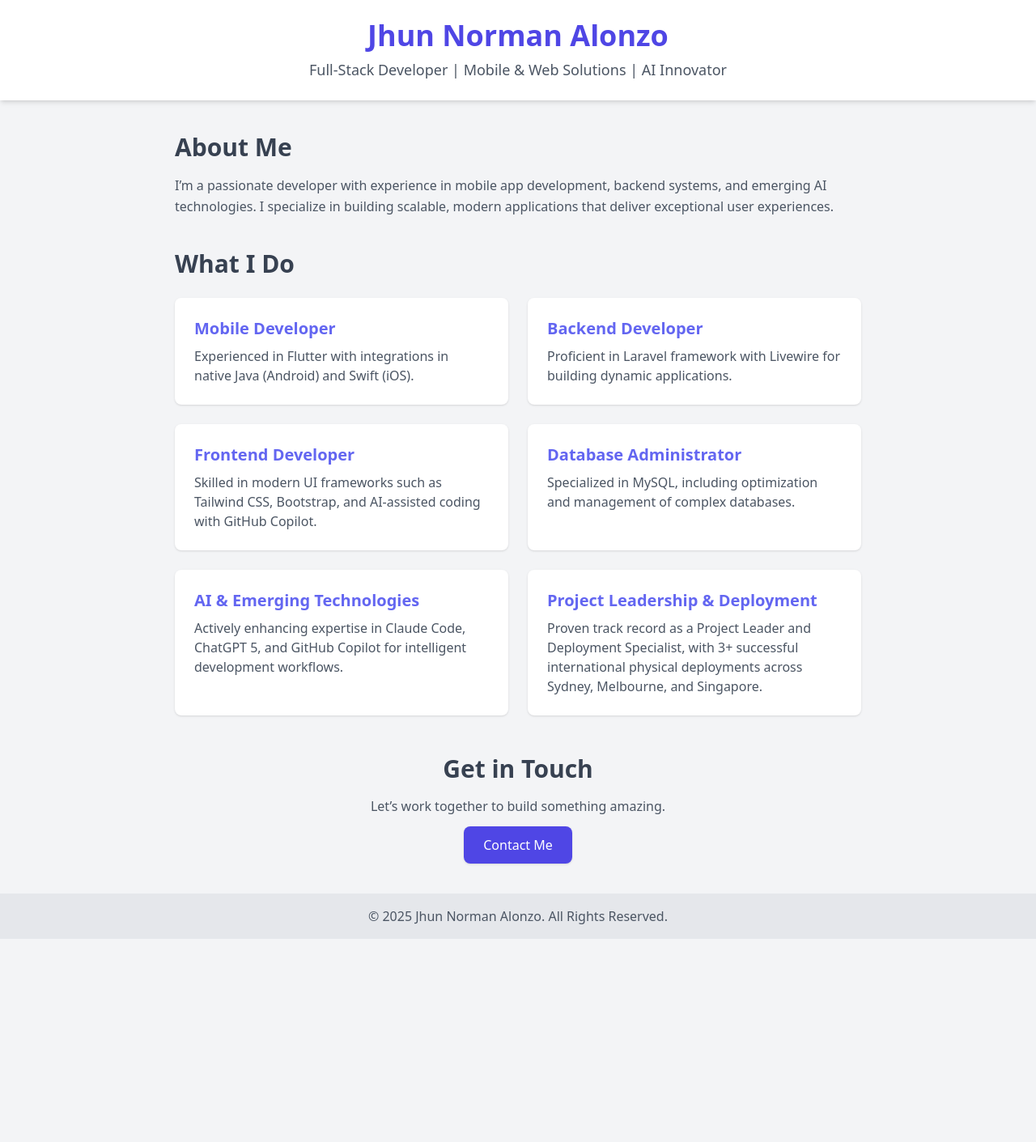
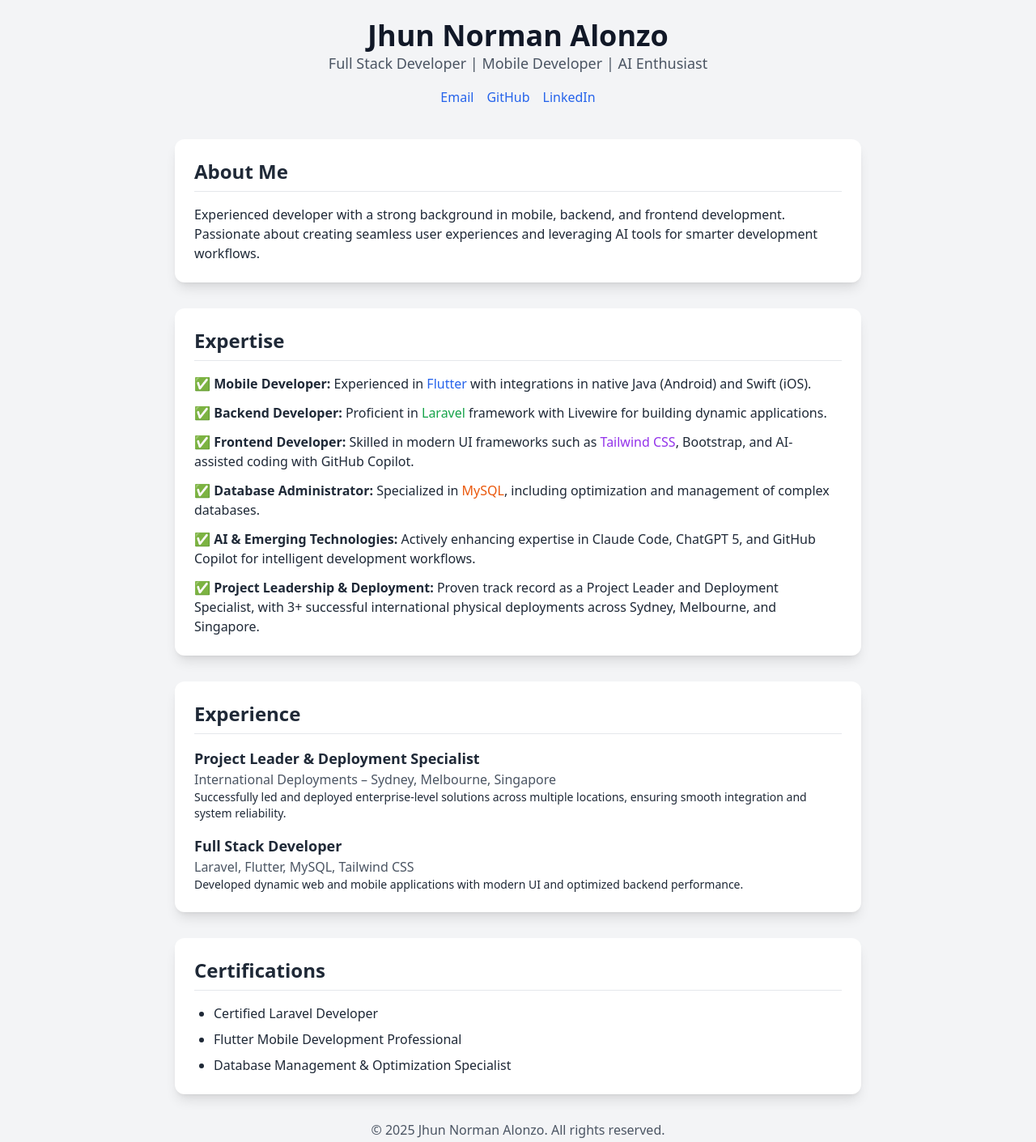
Before and after one commit to JhunNormanAlonzo/my-portfolio, a plain HTML site: page index.html in a window 1280 px wide. Shown: the whole page at 81% size. Before the commit the page ends 1160 px from the top, so only its background shows below. Drawn offline with nearby package versions, Linux system fonts and the light colour scheme.

Commit message:
Update index.html

```diff
--- a/index.html
+++ b/index.html
@@ -3,68 +3,78 @@
 <head>
   <meta charset="UTF-8">
   <meta name="viewport" content="width=device-width, initial-scale=1.0">
-    <title>Jhun Norman Alonzo | Portfolio</title>
+  <title>Professional Resume</title>
   <script src="https://cdn.tailwindcss.com"></script>
 </head>
 <body class="bg-gray-100 text-gray-800 font-sans">
 
-    <!-- Header Section -->
-    <header class="bg-white shadow-md p-6 text-center">
-        <h1 class="text-4xl font-bold text-indigo-600">Jhun Norman Alonzo</h1>
-        <p class="text-lg text-gray-600 mt-2">Full-Stack Developer | Mobile & Web Solutions | AI Innovator</p>
+  <!-- Container -->
+  <div class="max-w-4xl mx-auto p-6">
+
+    <!-- Header -->
+    <header class="text-center mb-10">
+      <h1 class="text-4xl font-bold text-gray-900">Jhun Norman Alonzo</h1>
+      <p class="text-lg text-gray-600">Full Stack Developer | Mobile Developer | AI Enthusiast</p>
+      <div class="flex justify-center gap-4 mt-4">
+        <a href="mailto:your.email@example.com" class="text-blue-600 hover:underline">Email</a>
+        <a href="https://github.com/yourgithub" class="text-blue-600 hover:underline">GitHub</a>
+        <a href="https://linkedin.com/in/yourlinkedin" class="text-blue-600 hover:underline">LinkedIn</a>
+      </div>
     </header>
 
     <!-- About Section -->
-    <section class="max-w-4xl mx-auto mt-10 px-6">
-        <h2 class="text-3xl font-semibold text-gray-700 mb-4">About Me</h2>
-        <p class="text-gray-600 leading-relaxed">
-            I’m a passionate developer with experience in mobile app development, backend systems, and emerging AI technologies.
-            I specialize in building scalable, modern applications that deliver exceptional user experiences.
+    <section class="bg-white shadow-lg rounded-xl p-6 mb-8">
+      <h2 class="text-2xl font-semibold mb-4 border-b pb-2">About Me</h2>
+      <p>
+        Experienced developer with a strong background in mobile, backend, and frontend development. Passionate about creating seamless user experiences and leveraging AI tools for smarter development workflows.
       </p>
     </section>
 
-    <!-- Skills Section -->
-    <section class="max-w-4xl mx-auto mt-10 px-6">
-        <h2 class="text-3xl font-semibold text-gray-700 mb-6">What I Do</h2>
-        <div class="grid md:grid-cols-2 gap-6">
-            <div class="bg-white p-6 rounded-lg shadow hover:shadow-lg transition">
-                <h3 class="text-xl font-bold text-indigo-500">Mobile Developer</h3>
-                <p class="mt-2 text-gray-600">Experienced in Flutter with integrations in native Java (Android) and Swift (iOS).</p>
+    <!-- Expertise Section -->
+    <section class="bg-white shadow-lg rounded-xl p-6 mb-8">
+      <h2 class="text-2xl font-semibold mb-4 border-b pb-2">Expertise</h2>
+      <ul class="space-y-3">
+        <li>✅ <strong>Mobile Developer:</strong> Experienced in <span class="text-blue-600">Flutter</span> with integrations in native Java (Android) and Swift (iOS).</li>
+        <li>✅ <strong>Backend Developer:</strong> Proficient in <span class="text-green-600">Laravel</span> framework with Livewire for building dynamic applications.</li>
+        <li>✅ <strong>Frontend Developer:</strong> Skilled in modern UI frameworks such as <span class="text-purple-600">Tailwind CSS</span>, Bootstrap, and AI-assisted coding with GitHub Copilot.</li>
+        <li>✅ <strong>Database Administrator:</strong> Specialized in <span class="text-orange-600">MySQL</span>, including optimization and management of complex databases.</li>
+        <li>✅ <strong>AI & Emerging Technologies:</strong> Actively enhancing expertise in Claude Code, ChatGPT 5, and GitHub Copilot for intelligent development workflows.</li>
+        <li>✅ <strong>Project Leadership & Deployment:</strong> Proven track record as a Project Leader and Deployment Specialist, with 3+ successful international physical deployments across Sydney, Melbourne, and Singapore.</li>
+      </ul>
+    </section>
+
+    <!-- Experience Section -->
+    <section class="bg-white shadow-lg rounded-xl p-6 mb-8">
+      <h2 class="text-2xl font-semibold mb-4 border-b pb-2">Experience</h2>
+      <div class="space-y-4">
+        <div>
+          <h3 class="font-semibold text-lg">Project Leader & Deployment Specialist</h3>
+          <p class="text-gray-600">International Deployments – Sydney, Melbourne, Singapore</p>
+          <p class="text-sm">Successfully led and deployed enterprise-level solutions across multiple locations, ensuring smooth integration and system reliability.</p>
         </div>
-            <div class="bg-white p-6 rounded-lg shadow hover:shadow-lg transition">
-                <h3 class="text-xl font-bold text-indigo-500">Backend Developer</h3>
-                <p class="mt-2 text-gray-600">Proficient in Laravel framework with Livewire for building dynamic applications.</p>
-            </div>
-            <div class="bg-white p-6 rounded-lg shadow hover:shadow-lg transition">
-                <h3 class="text-xl font-bold text-indigo-500">Frontend Developer</h3>
-                <p class="mt-2 text-gray-600">Skilled in modern UI frameworks such as Tailwind CSS, Bootstrap, and AI-assisted coding with GitHub Copilot.</p>
-            </div>
-            <div class="bg-white p-6 rounded-lg shadow hover:shadow-lg transition">
-                <h3 class="text-xl font-bold text-indigo-500">Database Administrator</h3>
-                <p class="mt-2 text-gray-600">Specialized in MySQL, including optimization and management of complex databases.</p>
-            </div>
-            <div class="bg-white p-6 rounded-lg shadow hover:shadow-lg transition">
-                <h3 class="text-xl font-bold text-indigo-500">AI & Emerging Technologies</h3>
-                <p class="mt-2 text-gray-600">Actively enhancing expertise in Claude Code, ChatGPT 5, and GitHub Copilot for intelligent development workflows.</p>
-            </div>
-            <div class="bg-white p-6 rounded-lg shadow hover:shadow-lg transition">
-                <h3 class="text-xl font-bold text-indigo-500">Project Leadership & Deployment</h3>
-                <p class="mt-2 text-gray-600">Proven track record as a Project Leader and Deployment Specialist, with 3+ successful international physical deployments across Sydney, Melbourne, and Singapore.</p>
+        <div>
+          <h3 class="font-semibold text-lg">Full Stack Developer</h3>
+          <p class="text-gray-600">Laravel, Flutter, MySQL, Tailwind CSS</p>
+          <p class="text-sm">Developed dynamic web and mobile applications with modern UI and optimized backend performance.</p>
         </div>
       </div>
     </section>
 
-    <!-- Contact Section -->
-    <section class="max-w-4xl mx-auto mt-12 px-6 text-center">
-        <h2 class="text-3xl font-semibold text-gray-700 mb-4">Get in Touch</h2>
-        <p class="text-gray-600 mb-6">Let’s work together to build something amazing.</p>
-        <a href="mailto:your.email@example.com" class="bg-indigo-600 text-white px-6 py-3 rounded-lg shadow hover:bg-indigo-700 transition">Contact Me</a>
+    <!-- Certifications Section -->
+    <section class="bg-white shadow-lg rounded-xl p-6 mb-8">
+      <h2 class="text-2xl font-semibold mb-4 border-b pb-2">Certifications</h2>
+      <ul class="list-disc pl-6 space-y-2">
+        <li>Certified Laravel Developer</li>
+        <li>Flutter Mobile Development Professional</li>
+        <li>Database Management & Optimization Specialist</li>
+      </ul>
     </section>
 
-    <!-- Footer -->
-    <footer class="bg-gray-200 text-center py-4 mt-12">
-        <p class="text-gray-600">&copy; 2025 Jhun Norman Alonzo. All Rights Reserved.</p>
+    <!-- Contact -->
+    <footer class="text-center mt-8 text-gray-600">
+      <p>&copy; 2025 Jhun Norman Alonzo. All rights reserved.</p>
     </footer>
 
+  </div>
 </body>
 </html>
```
Lines whose indentation alone changed are shown as unchanged.
